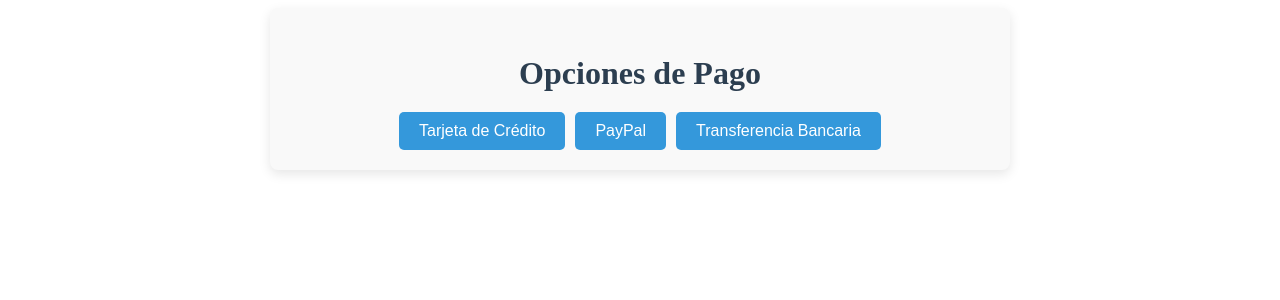
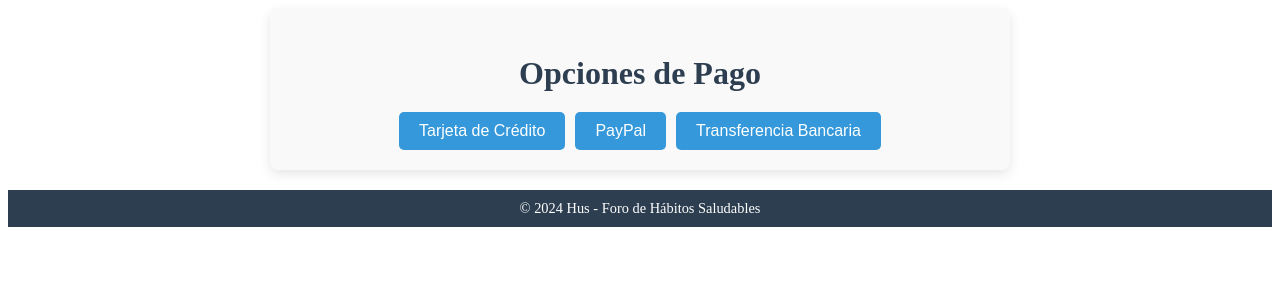
Before and after one commit to FitMindSetUpao/FitmindSet-Upao, an Angular app: page /payment in a window 1280 px wide. Shown: the top 300 px of the page. Built offline with nearby package versions, Linux system fonts and the light colour scheme.

Commit message:
PagoEnLinea2

```diff
--- a/src/app/pages/payment/payment.component.html
+++ b/src/app/pages/payment/payment.component.html
@@ -22,16 +22,24 @@
       <label for="email">Correo Electrónico</label>
       <input id="email" formControlName="email" type="email" placeholder="Correo Electrónico" />
 
-        <label *ngIf="option === 'Tarjeta de Crédito'" for="cardNumber">Número de Tarjeta</label>
-        <input *ngIf="option === 'Tarjeta de Crédito'" id="cardNumber" formControlName="cardNumber" placeholder="Número de Tarjeta" />
+      <!-- Campos de tarjeta de crédito, visibles solo si la opción seleccionada es "Tarjeta de Crédito" -->
+      <div *ngIf="option === 'Tarjeta de Crédito'">
+        <label for="cardNumber">Número de Tarjeta</label>
+        <input id="cardNumber" formControlName="cardNumber" placeholder="Número de Tarjeta" />
 
-        <label *ngIf="option === 'Tarjeta de Crédito'" for="expirationDate">Fecha de Expiración</label>
-        <input *ngIf="option === 'Tarjeta de Crédito'" id="expirationDate" formControlName="expirationDate" type="month" />
+        <label for="expirationDate">Fecha de Expiración</label>
+        <input id="expirationDate" formControlName="expirationDate" type="month" />
 
-        <label *ngIf="option === 'Tarjeta de Crédito'" for="cvv">CVV</label>
-        <input *ngIf="option === 'Tarjeta de Crédito'" id="cvv" formControlName="cvv" type="password" maxlength="4" placeholder="CVV" />
+        <label for="cvv">CVV</label>
+        <input id="cvv" formControlName="cvv" type="password" maxlength="4" placeholder="CVV" />
+      </div>
 
       <button type="submit" [disabled]="paymentForm.invalid">Procesar Pago</button>
     </form>
   </div>
 </div>
+
+
+  <div class="footer">
+    © 2024 Hus - Foro de Hábitos Saludables
+  </div>
--- a/src/app/pages/payment/payment.component.scss
+++ b/src/app/pages/payment/payment.component.scss
@@ -88,3 +88,12 @@
       }
     }
   }
+
+  .footer {
+    text-align: center;
+    margin-top: 20px;
+    padding: 10px;
+    background-color: #2c3e50;
+    color: #fff;
+    font-size: 0.9rem;
+  }
--- a/src/app/pages/payment/payment.component.ts
+++ b/src/app/pages/payment/payment.component.ts
@@ -31,9 +31,29 @@
 
   // Selección de opción de pago y muestra del formulario
   selectPaymentOption(option: string) {
-    this.selectedPaymentOption.set(option); // Ahora esto funcionará
+    // Establece la nueva opción de pago
+    this.selectedPaymentOption.set(option);
     this.paymentForm.controls['paymentOption'].setValue(option);
+
+    // Manejo condicional de controles para la opción "Tarjeta de Crédito"
+    if (option === 'Tarjeta de Crédito') {
+      if (!this.paymentForm.contains('cardNumber')) {
+        this.paymentForm.addControl('cardNumber', this.fb.control('', Validators.required));
+      }
+      if (!this.paymentForm.contains('expirationDate')) {
+        this.paymentForm.addControl('expirationDate', this.fb.control('', Validators.required));
+      }
+      if (!this.paymentForm.contains('cvv')) {
+        this.paymentForm.addControl('cvv', this.fb.control('', [Validators.required, Validators.minLength(3), Validators.maxLength(4)]));
+      }
+    } else {
+      // Remueve los controles de tarjeta si no es la opción seleccionada
+      this.paymentForm.removeControl('cardNumber');
+      this.paymentForm.removeControl('expirationDate');
+      this.paymentForm.removeControl('cvv');
+    }
   }
+
 
   // Método para procesar el pago
   processPayment() {
```
Lines whose indentation alone changed are shown as unchanged.
